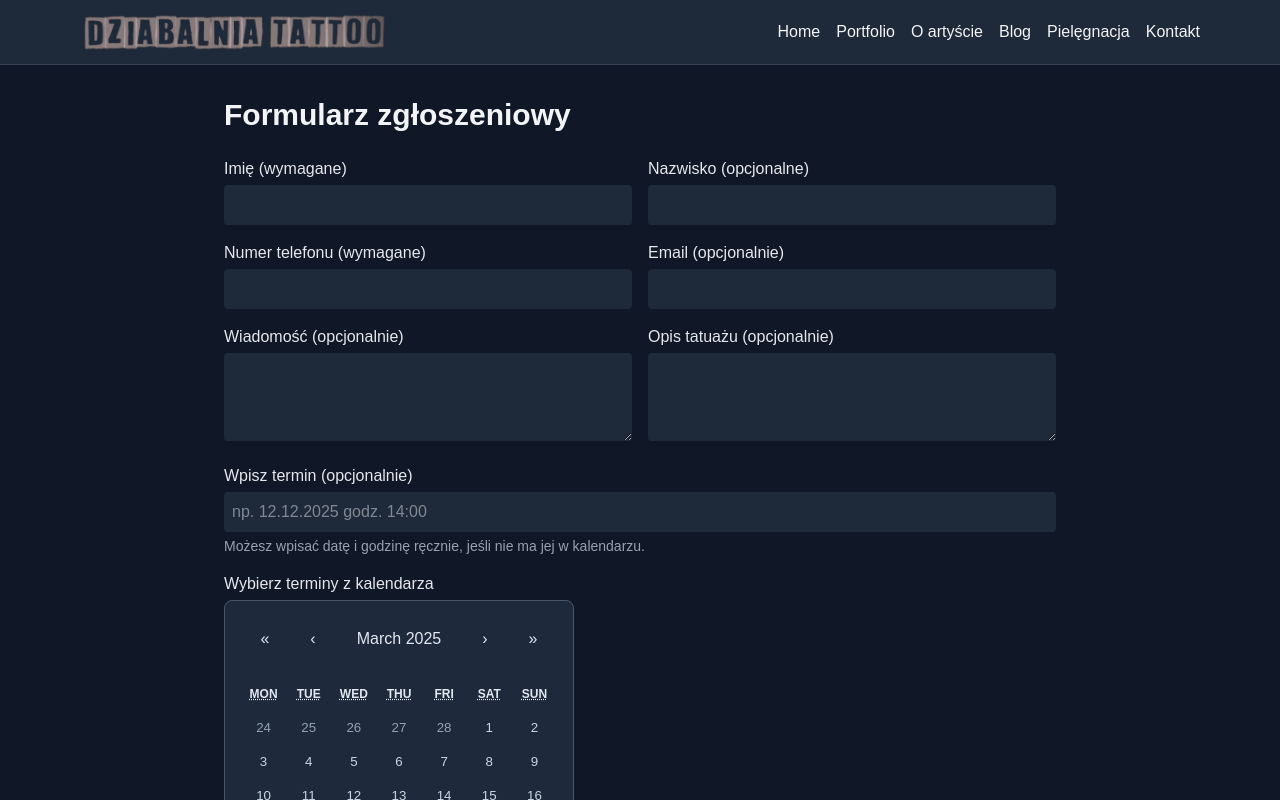
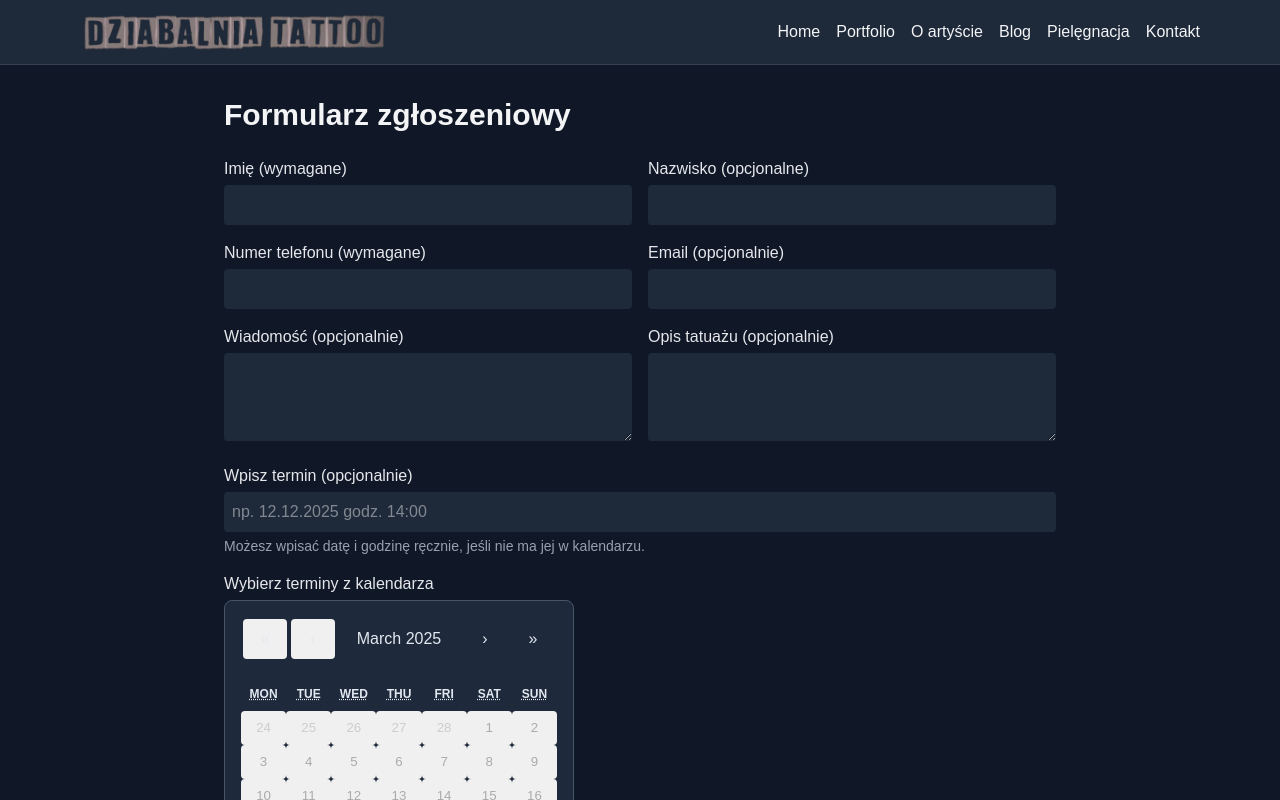
Before and after one commit to danielp1994/dziabalnia-tattoo, a Next.js app: page /contact in a window 1280 px wide. Shown: the top 800 px of the page. Built offline with nearby package versions, Linux system fonts and the light colour scheme.

Commit message:
calendarz terminy wsteczne

```diff
--- a/src/app/contact/page.tsx
+++ b/src/app/contact/page.tsx
@@ -229,6 +229,8 @@ Pliki: ${filesStr}`
             <Calendar
               value={null}
               selectRange={false}
+              // WYKLUCZ daty wcześniejsze niż dziś
+              minDate={new Date()}
               onClickDay={handleDayClick}
               tileClassName={tileClassName}
             />
@@ -240,10 +242,6 @@ Pliki: ${filesStr}`
                             max-h-[310px] overflow-auto mt-7">
               <h3 className="font-semibold mb-2">Wybrane terminy:</h3>
 
-              {/*
-                Używamy 'columns-2' (Tailwind) + kolumny w stylu 'column-gap'
-                Każda kolumna wypełnia się w dół, potem kolejna
-              */}
               <ul className="columns-2 [column-gap:2rem]">
                 {[...selectedDates]
                   .sort((a, b) => a.getTime() - b.getTime())
@@ -254,7 +252,8 @@ Pliki: ${filesStr}`
                     const dateText = d.toLocaleDateString("pl-PL");
                     return (
                       <li key={i} className="mb-2 break-inside-avoid">
-                        {dateText} <span className="text-sm text-gray-400">({day})</span>
+                        {dateText}{" "}
+                        <span className="text-sm text-gray-400">({day})</span>
                       </li>
                     );
                   })}
```
